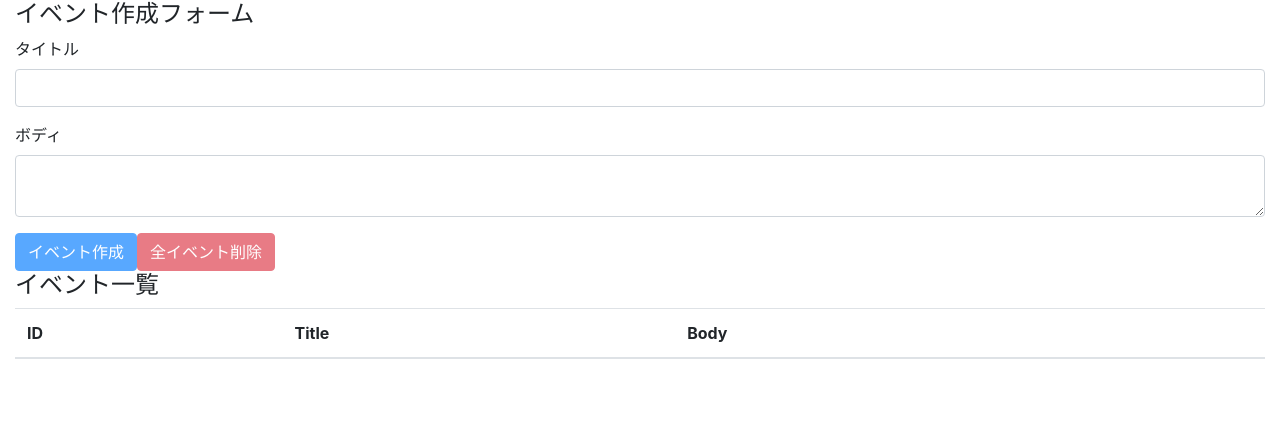
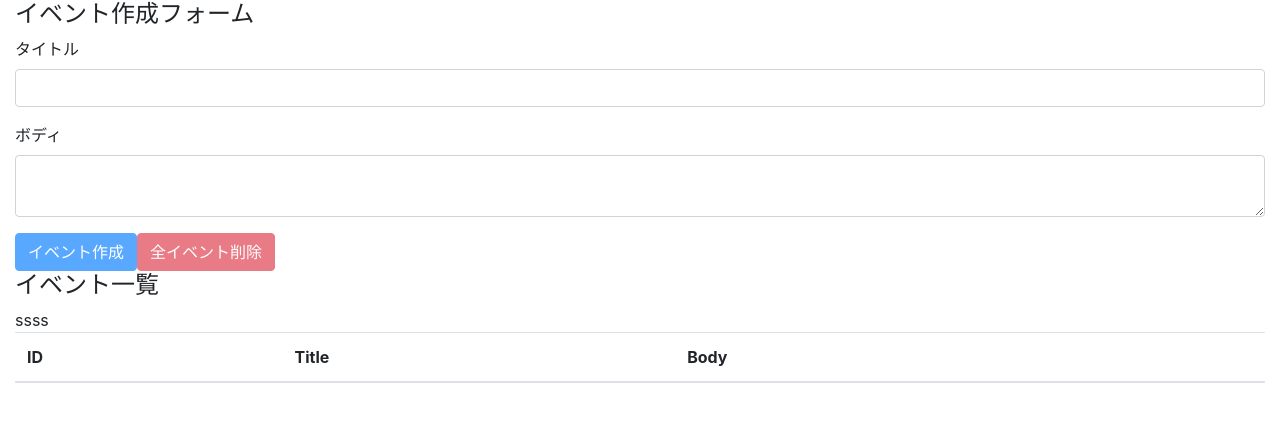
Before and after one commit to hndrr/react-hooks, a React (Create React App) app: page / in a window 1280 px wide. Shown: the top 422 px of the page. Built offline with nearby package versions, Linux system fonts and the light colour scheme.

Commit message:
useContrext

```diff
--- a/src/components/App.js
+++ b/src/components/App.js
@@ -2,12 +2,14 @@ import React, { useReducer } from "react";
 import reducer from "../reducers";
 import EventForm from "./EventForm";
 import Events from "./Events";
+import AppContext from "../contexts/AppContext";
 import { Container } from "react-bootstrap";
 
 const App = () => {
   const [state, dispatch] = useReducer(reducer, []);
 
   return (
+    <AppContext.Provider value={"ssss"}>
       <Container fluid>
         <h4>イベント作成フォーム</h4>
         <EventForm state={state} dispatch={dispatch} />
@@ -15,6 +17,7 @@ const App = () => {
         <h4>イベント一覧</h4>
         <Events state={state} dispatch={dispatch} />
       </Container>
+    </AppContext.Provider>
   );
 };
 
--- a/src/components/Events.js
+++ b/src/components/Events.js
@@ -1,9 +1,13 @@
-import React from "react";
+import React, { useContext } from "react";
 import Event from "./Event";
+import AppContext from "../contexts/AppContext";
 import { Table } from "react-bootstrap";
 
 const Events = ({ state, dispatch }) => {
+  const value = useContext(AppContext);
   return (
+    <>
+      <span>{value}</span>
       <Table hover>
         <thead>
           <tr>
@@ -19,6 +23,7 @@ const Events = ({ state, dispatch }) => {
           ))}
         </tbody>
       </Table>
+    </>
   );
 };
 
```
Lines whose indentation alone changed are shown as unchanged.
